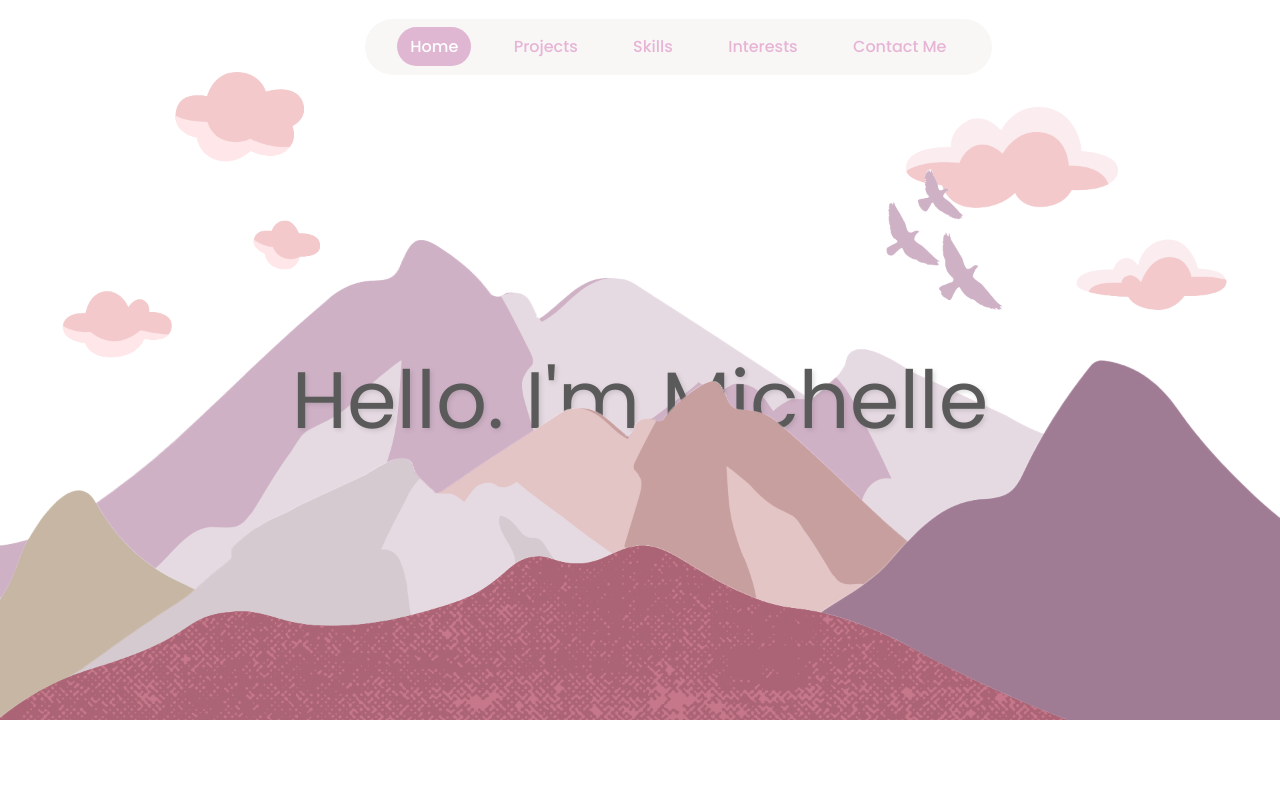
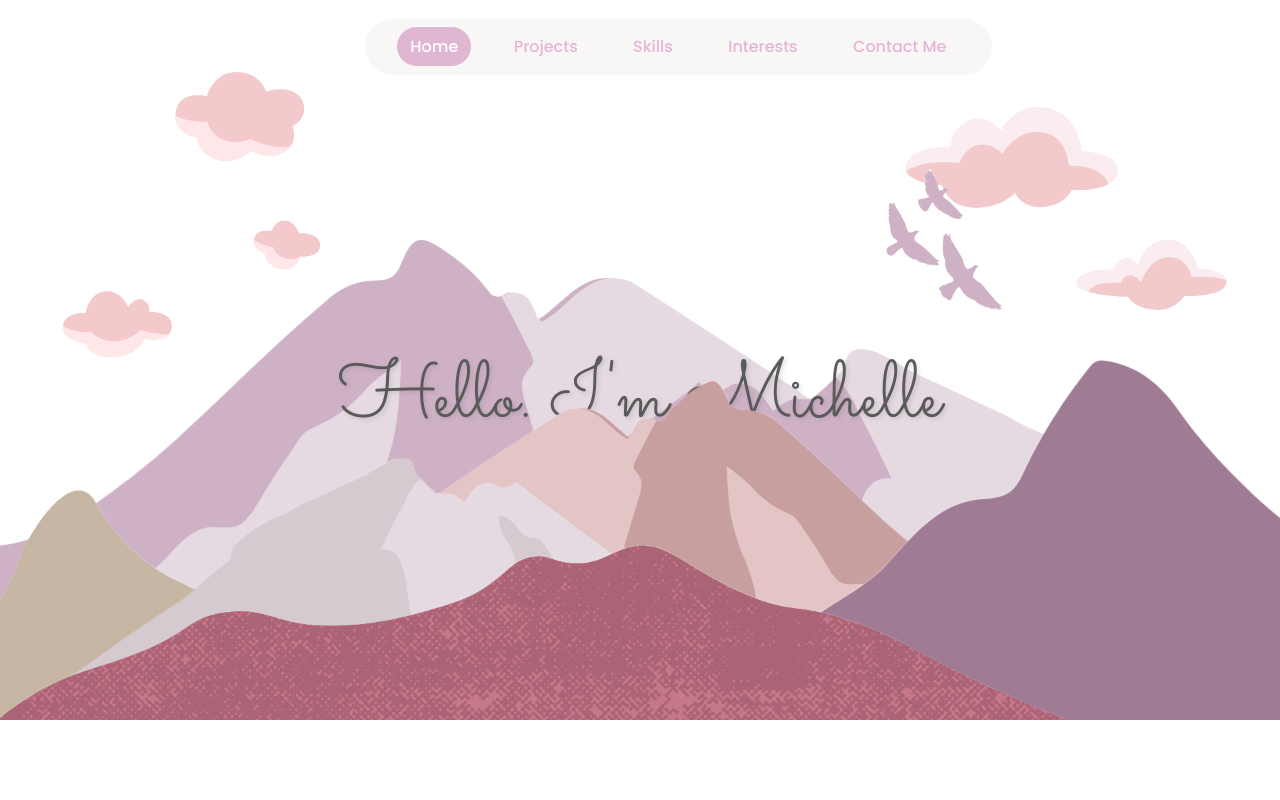
Before and after one commit to michelleeli/Portfolio, a website built with webpack: page index.html in a window 1280 px wide. Shown: the top 800 px of the page. Built offline with nearby package versions, Linux system fonts and the light colour scheme.

Commit message:
merge conflicts

```diff
--- a/index.html
+++ b/index.html
@@ -10,7 +10,7 @@
     <link rel="preconnect" href="https://fonts.googleapis.com">
     <link rel="preconnect" href="https://fonts.gstatic.com" crossorigin>
     <link href="https://fonts.googleapis.com/css2?family=Poppins:ital,wght@0,100;0,200;0,300;0,400;0,500;0,600;0,700;0,800;0,900;1,100;1,200;1,300;1,400;1,500;1,600;1,700;1,800;1,900&display=swap" rel="stylesheet">
-
+    <link href="https://fonts.googleapis.com/css2?family=Sacramento&display=swap" rel="stylesheet">
   <body>
     <header>
       <nav class="navigation">
--- a/src/styles/HomePage.scss
+++ b/src/styles/HomePage.scss
@@ -56,6 +56,7 @@ header {
     font-size: 5em;
     color:rgb(90, 90, 90);
     text-shadow: 2px 2px 4px rgba(88, 88, 88, 0.2);
+    font-family: "Sacramento", cursive;
 }
 
 #mountain1,
```
Also changed, not shown: dist/main.css.
